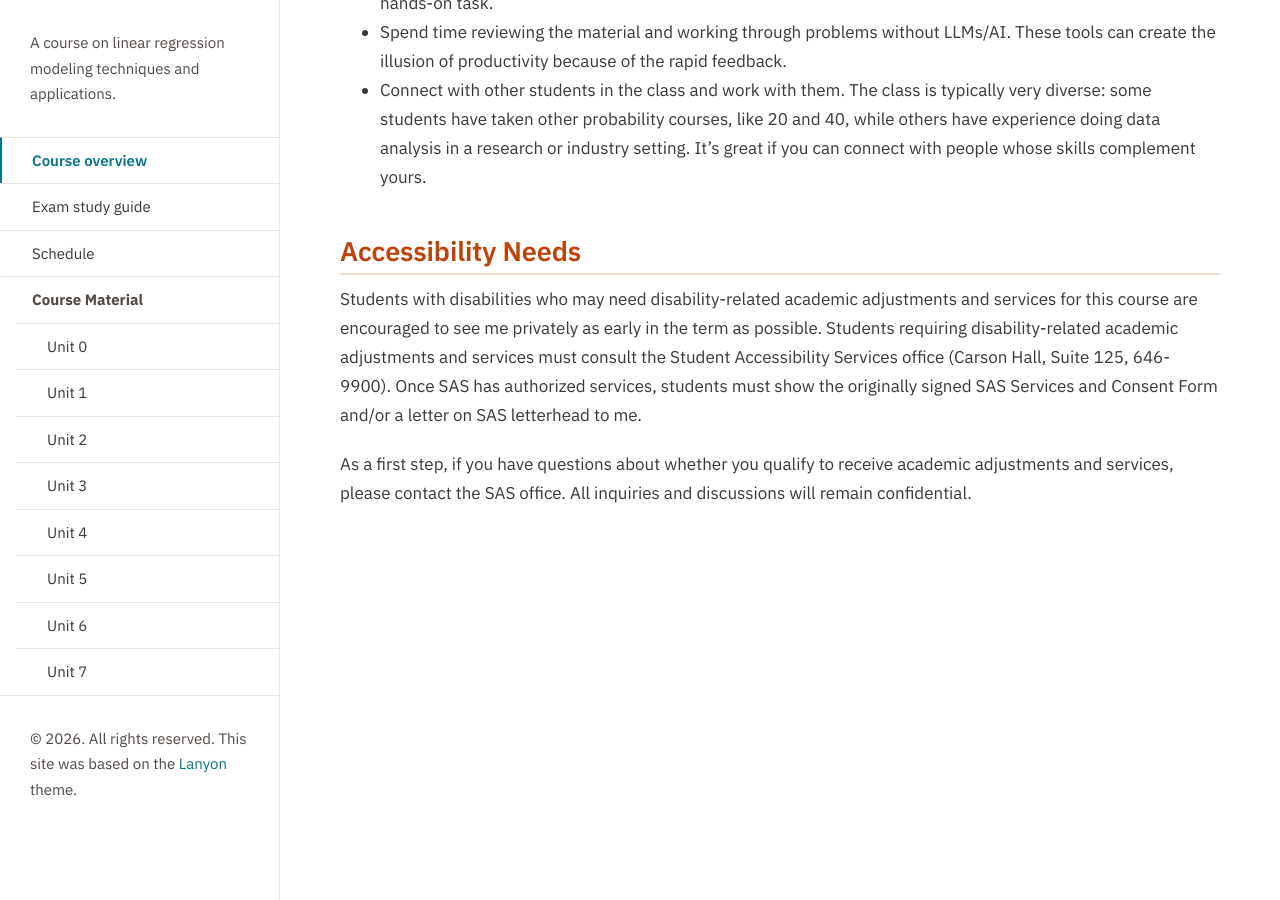
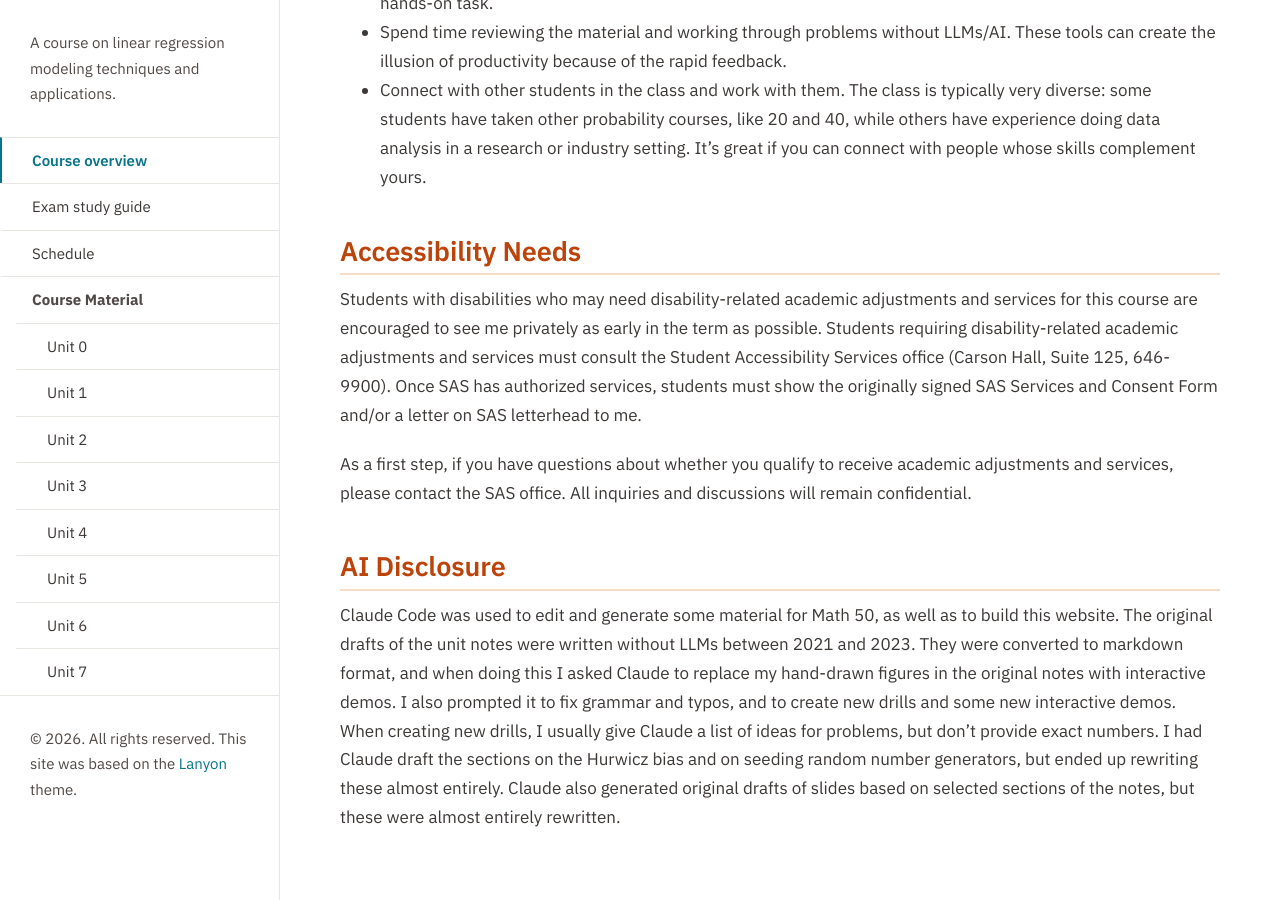
Before and after one commit to elevien/math50_2026, a Jekyll site: the page built from index.md, in a window 1280 px wide and 900 px high, scrolled down 3033 px. Built offline with Jekyll 4.4.1, drawn with Linux system fonts in a browser that asks for light colours.

Commit message:
Publish from math50_sandbox@00dda09

```diff
--- a/index.md
+++ b/index.md
@@ -90,3 +90,7 @@ Your grade will be based on the following. You should see Canvas for the detaile
 Students with disabilities who may need disability-related academic adjustments and services for this course are encouraged to see me privately as early in the term as possible. Students requiring disability-related academic adjustments and services must consult the Student Accessibility Services office (Carson Hall, Suite 125, 646-9900). Once SAS has authorized services, students must show the originally signed SAS Services and Consent Form and/or a letter on SAS letterhead to me.
 
 As a first step, if you have questions about whether you qualify to receive academic adjustments and services, please contact the SAS office. All inquiries and discussions will remain confidential.
+
+## AI Disclosure
+
+Claude Code was used to edit and generate some material for Math 50, as well as to build this website. The original drafts of the unit notes were written without LLMs between 2021 and 2023. They were converted to markdown format, and when doing this I asked Claude to replace my hand-drawn figures in the original notes with interactive demos. I also prompted it to fix grammar and typos, and to create new drills and some new interactive demos. When creating new drills, I usually give Claude a list of ideas for problems, but don't provide exact numbers. I had Claude draft the sections on the Hurwicz bias and on seeding random number generators, but ended up rewriting these almost entirely. Claude also generated original drafts of slides based on selected sections of the notes, but these were almost entirely rewritten.
```
Also changed, not shown: 1 other file.
